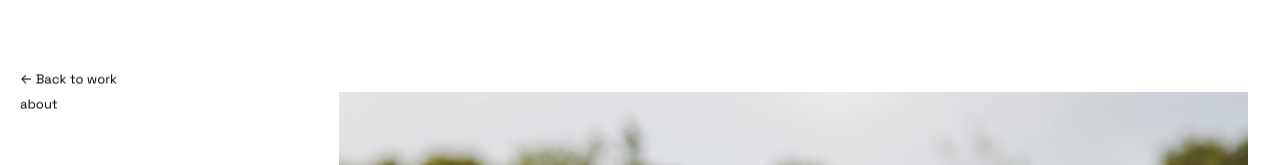
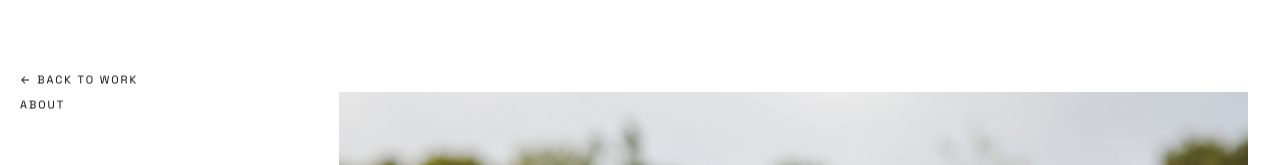
Before and after one commit to airdistillations/noshinto, a Next.js app: page /work/atelier-no-1/ in a window 1280 px wide. Shown: the part 308-473 px from the top of the page. Built offline with nearby package versions, Linux system fonts and the light colour scheme.

Commit message:
project page nav: uppercase + slightly smaller
The left nav stack on desktop project pages (← Back to work /
about) now matches the global nav: uppercase, 0.18em tracking.
Font stepped down from 1.3rem to 1.1rem.

https://claude.ai/code/session_01D8SBgpVN1wcDvvVjDGXEzE

```diff
--- a/src/app/work/[slug]/page.tsx
+++ b/src/app/work/[slug]/page.tsx
@@ -84,12 +84,13 @@ export default async function ProjectPage({ params }: { params: Promise<{ slug:
         {project.role && <TagPills value={project.role} className="pt-6" />}
       </aside>
 
-      {/* DESKTOP: nav stack vertically centred on the left — Back to work,
-          about, contact. Replaces the header nav on project pages so the
-          top-right corner can hold only the rotating logo. */}
+      {/* DESKTOP: nav stack vertically centred on the left — Back to work
+          and about. Replaces the header nav on project pages so the
+          top-right corner can hold only the rotating logo. Uppercase +
+          tracking to match the global nav style. */}
       <nav
         aria-label="Primary"
-        className="hidden lg:flex fixed left-0 top-1/2 -translate-y-1/2 z-10 pl-8 pr-4 flex-col gap-2 text-[1.3rem] blend-difference"
+        className="hidden lg:flex fixed left-0 top-1/2 -translate-y-1/2 z-10 pl-8 pr-4 flex-col gap-2 text-[1.1rem] uppercase tracking-[0.18em] blend-difference"
         style={{ color: 'var(--color-white)' }}
       >
         <Link href="/" className="link-hover">← Back to work</Link>
```
